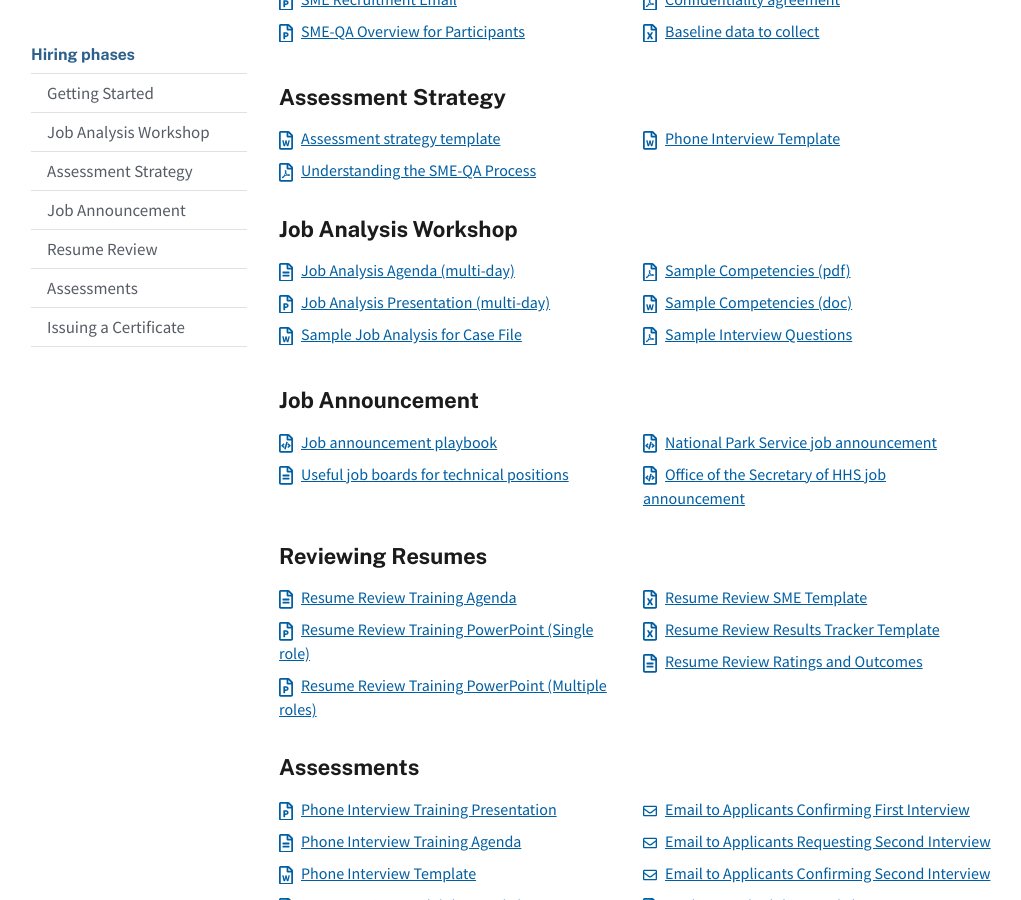
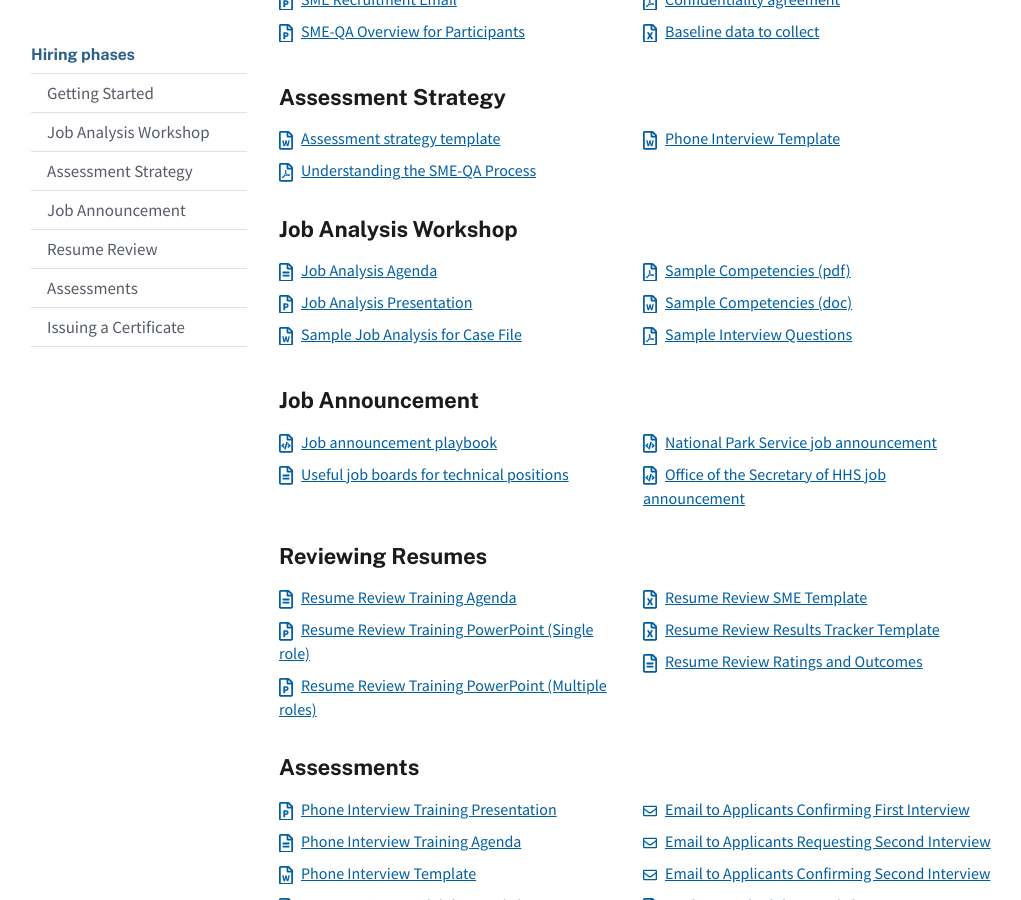
Before and after one commit to usds/SME-QA-Website, a Jekyll site: the page built from toolkit/index.html, in a window 1280 px wide and 900 px high, scrolled down 425 px. Shown: the whole window, without its empty margins (129-1150 px from the left). Built offline with Jekyll 4.4.1, drawn with Linux system fonts in a browser that asks for light colours.

Commit message:
remove "multi-day" from file links

```diff
--- a/_includes/toolkit/job-analysis.html
+++ b/_includes/toolkit/job-analysis.html
@@ -1,10 +1,10 @@
 <ul class="chp-toolkit__list">
   <li class="chp-toolkit__item">
-    <a href="{{ site.baseurl }}/toolkit/job-analysis/agenda-for-job-analysis-workshop/" class="chp-toolkit__link" target="_blank">{% include svg/file-alt.svg %}Job Analysis Agenda (multi-day)
+    <a href="{{ site.baseurl }}/toolkit/job-analysis/agenda-for-job-analysis-workshop/" class="chp-toolkit__link" target="_blank">{% include svg/file-alt.svg %}Job Analysis Agenda
     </a>
   </li>
   <li class="chp-toolkit__item">
-    <a href="{{ site.baseurl }}/toolkit/job-analysis/job-analysis-presentation.pptx" class="chp-toolkit__link" target="_blank">{% include svg/file-powerpoint.svg %}Job Analysis Presentation (multi-day)
+    <a href="{{ site.baseurl }}/toolkit/job-analysis/job-analysis-presentation.pptx" class="chp-toolkit__link" target="_blank">{% include svg/file-powerpoint.svg %}Job Analysis Presentation
     </a>
   </li>
   <li class="chp-toolkit__item">
```
